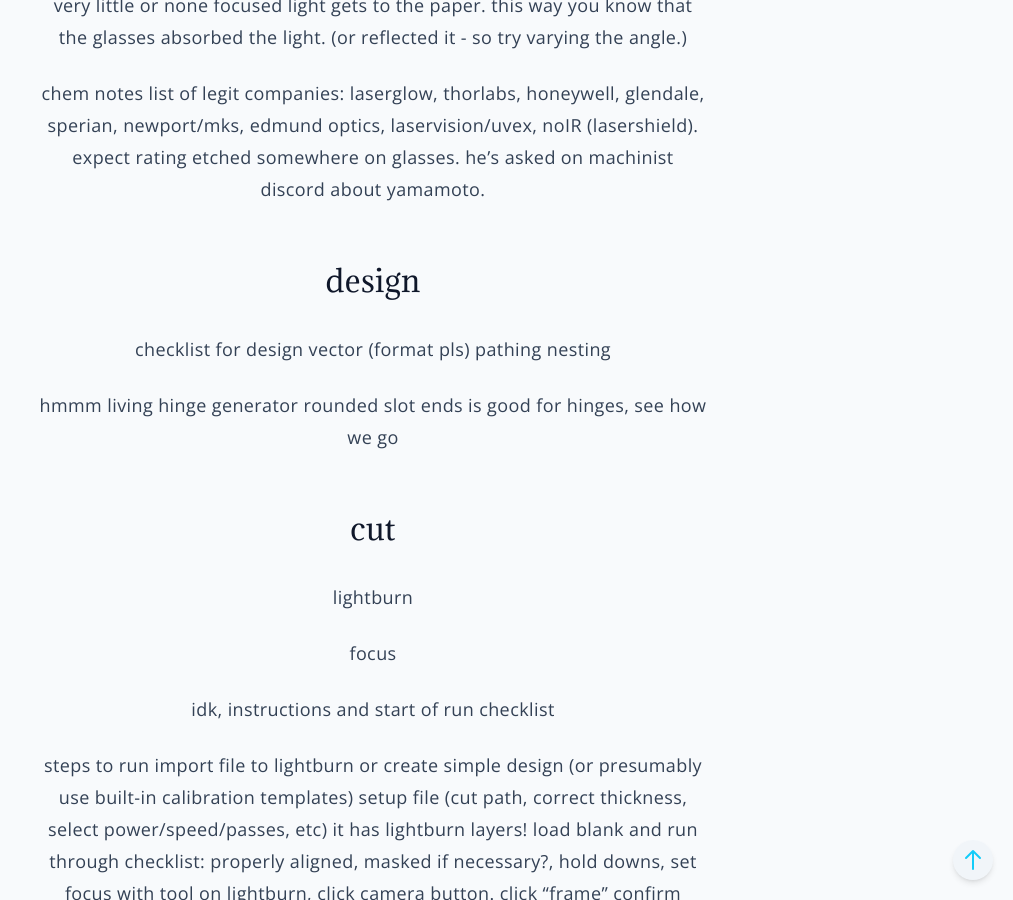
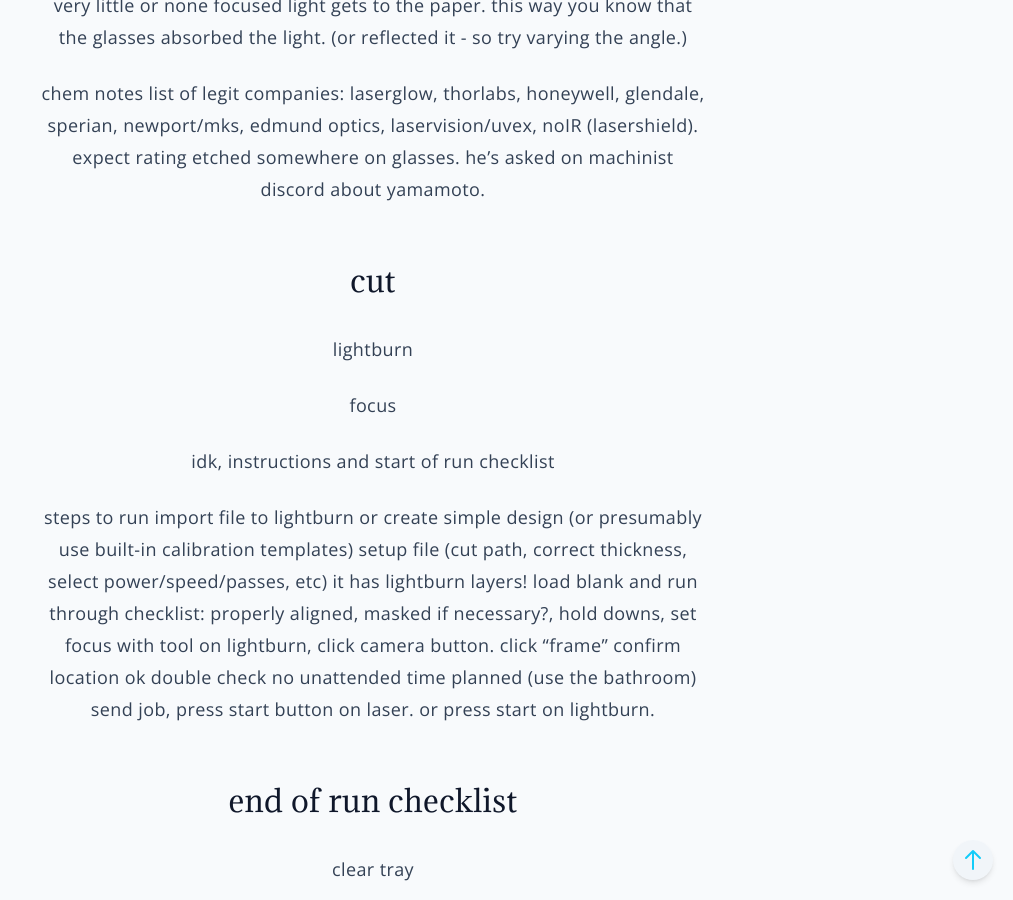
Before and after one commit to paper-engineer/laser-gallery, a Jekyll site: the page built from docs/_pages/instructions.md, in a window 1280 px wide and 900 px high, scrolled down 683 px. Shown: the whole window, without its empty margins (267-1280 px from the left). Built offline with Jekyll 4.4.1, drawn with Linux system fonts in a browser that asks for light colours.

Commit message:
Update instructions.md

```diff
--- a/docs/_pages/instructions.md
+++ b/docs/_pages/instructions.md
@@ -19,16 +19,6 @@ the wavelength is the same regardless of power.
 this way you know that the glasses absorbed the light. (or reflected it - so try varying the angle.)
 
 chem notes list of legit companies: laserglow, thorlabs, honeywell, glendale, sperian, newport/mks, edmund optics, laservision/uvex, noIR (lasershield). expect rating etched somewhere on glasses. he's asked on machinist discord about yamamoto.
-
-## design
-
-checklist for design
-vector (format pls)
-pathing
-nesting
-
-hmmm living hinge generator
-rounded slot ends is good for hinges, see how we go
 
 ## cut
 
```
